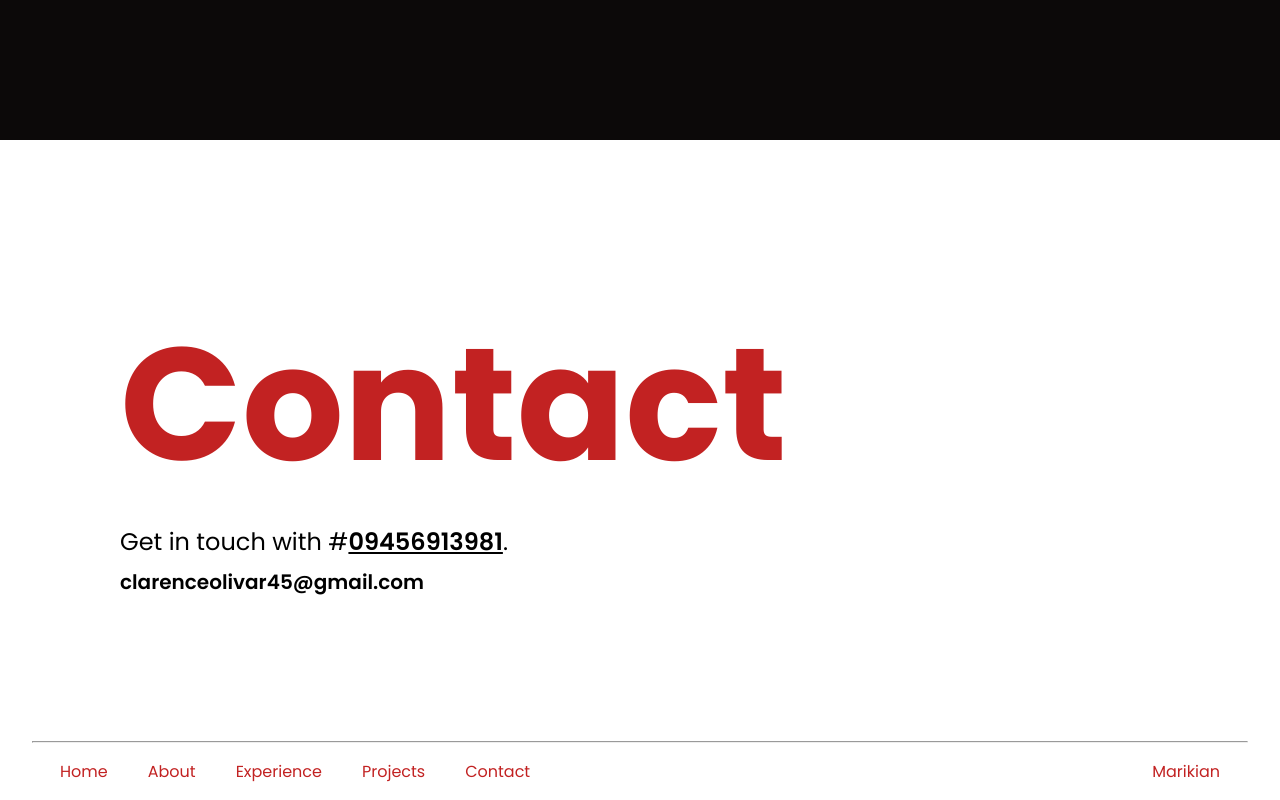
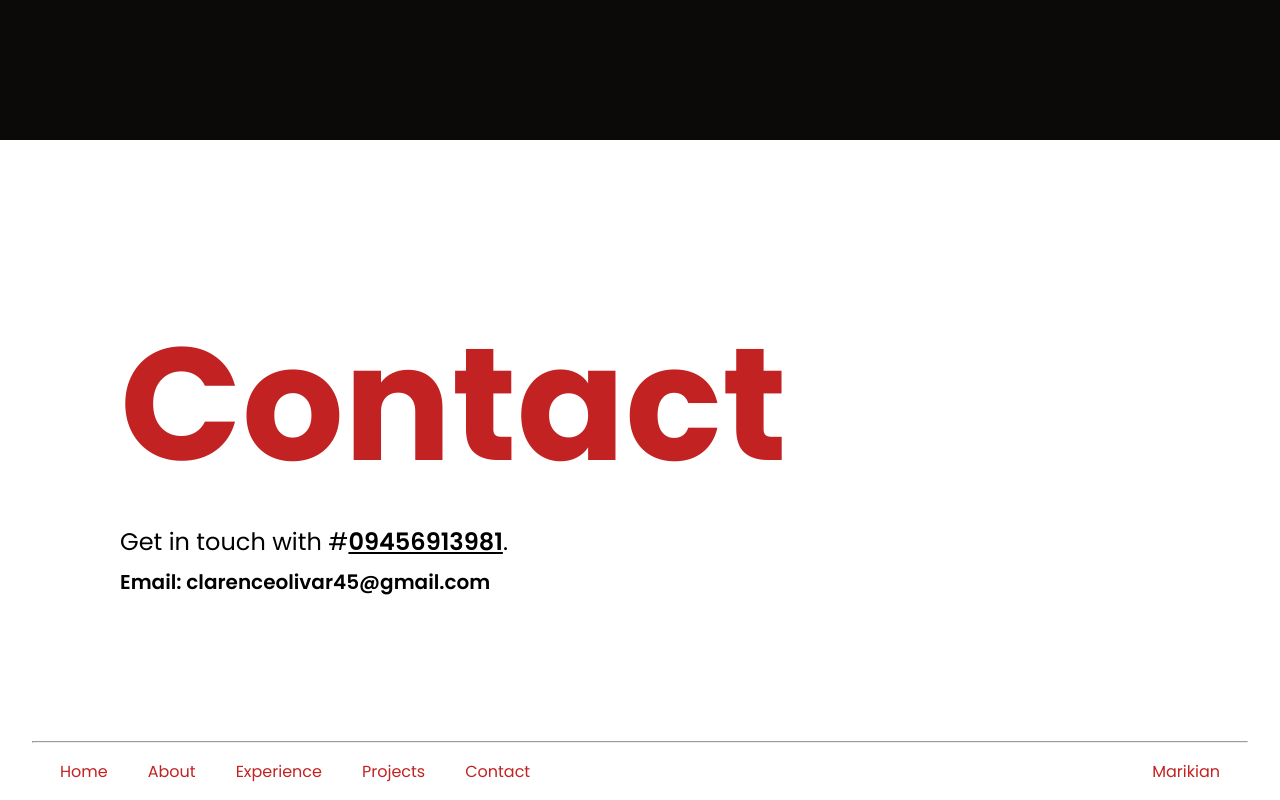
Before and after one commit to Marikian/PorfolioFCO, a plain HTML site: page Portfolio.html in a window 1280 px wide. Shown: the part 2769-3569 px from the top of the page. Drawn offline with nearby package versions, Linux system fonts and the light colour scheme.

Commit message:
Update Portfolio.html

```diff
--- a/Portfolio.html
+++ b/Portfolio.html
@@ -121,7 +121,7 @@
             Get in touch with #<span class="number">09456913981</span>.
         </p>
         <p class="email">
-           clarenceolivar45@gmail.com
+           Email: clarenceolivar45@gmail.com
         </p>
     </section>
     <hr>
```
